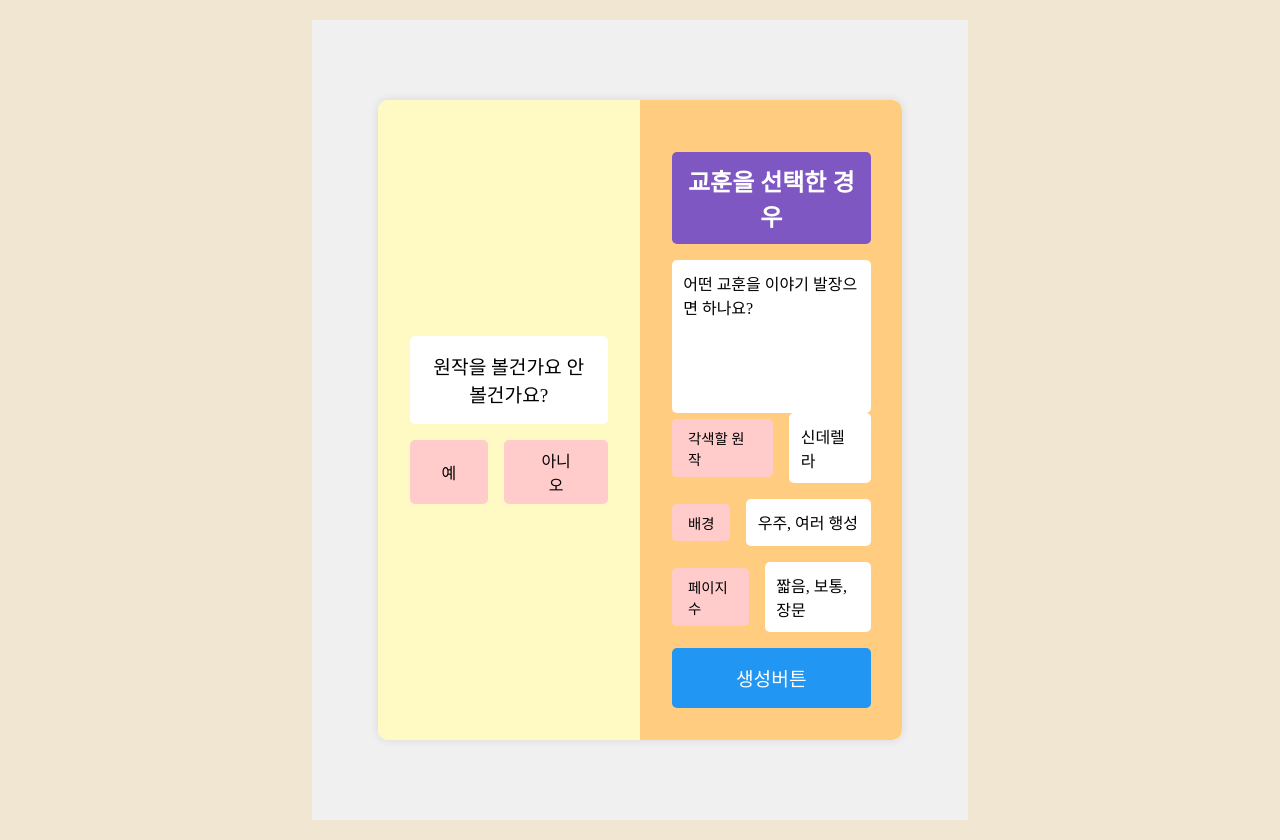
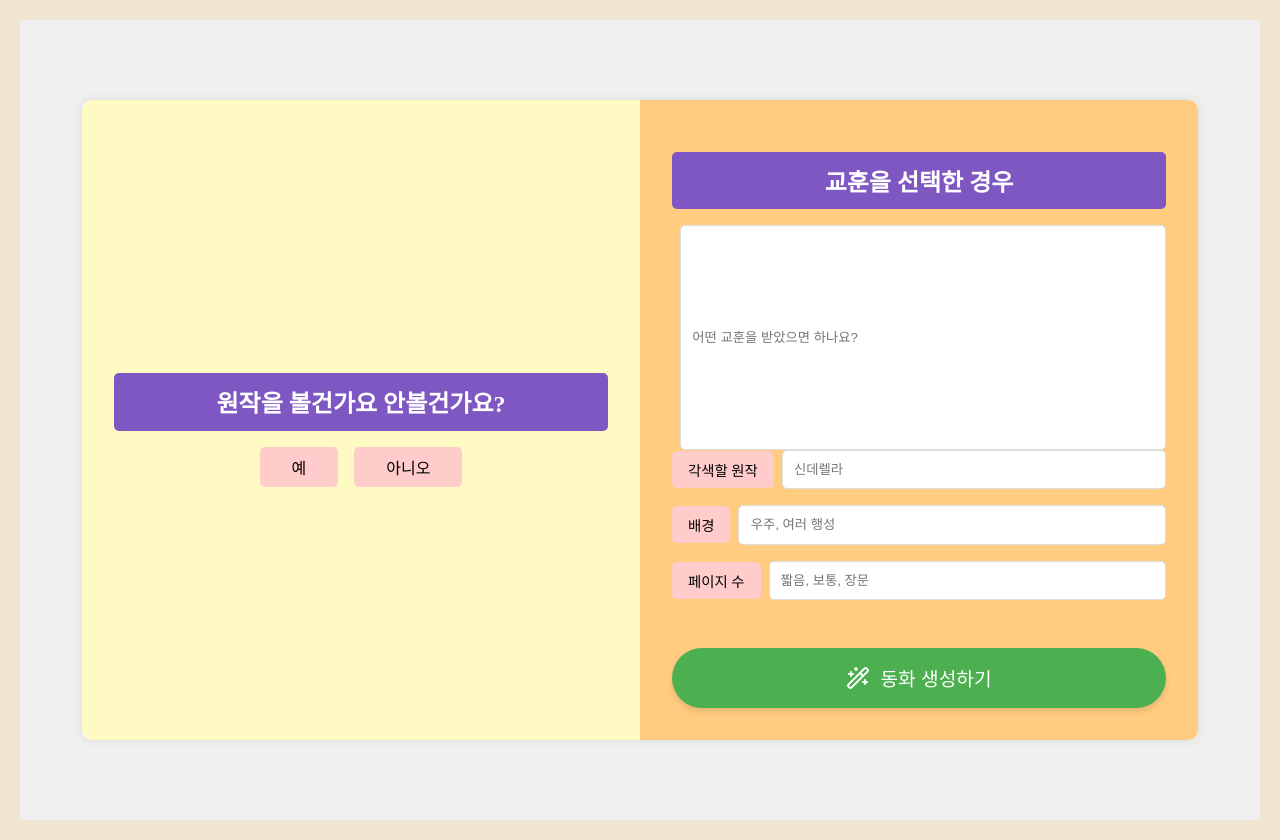
Before and after one commit to kakaotech-bootcamp-team21/hackathon-frontend, a React (Create React App) app: page / in a window 1280 px wide. Built offline with nearby package versions, Linux system fonts and the light colour scheme; a web font is replaced by a local one.

Commit message:
ci/cd 구현

```diff
--- a/src/Home.css
+++ b/src/Home.css
@@ -1,4 +1,5 @@
 .home-container {
+    width: 100%;
     display: flex;
     justify-content: center;
     align-items: center;
@@ -8,7 +9,7 @@
 
 .storybook-form {
     display: flex;
-    width: 80%;
+    width: 90%;
     height: 80%;
     background-color: #ffffff;
     border-radius: 10px;
@@ -66,8 +67,8 @@
     background-color: #ffcccb;
     padding: 0.5rem 1rem;
     border-radius: 5px;
-    margin-right: 1rem;
     font-size: 0.9rem;
+    white-space: nowrap;
 }
 
 .input-field {
@@ -75,6 +76,8 @@
     padding: 0.7rem;
     border-radius: 5px;
     flex-grow: 1;
+    margin-left: 0.5rem;
+    border: 1px solid #ddd;
 }
 
 .section-title {
@@ -87,17 +90,38 @@
 }
 
 .submit-button {
-    background-color: #2196f3;
+    background-color: #4CAF50;
     color: white;
-    padding: 1rem;
+    padding: 1rem 2rem;
     border: none;
-    border-radius: 5px;
+    border-radius: 50px;
     font-size: 1.2rem;
     cursor: pointer;
-    transition: background-color 0.3s;
-    margin-top: auto;
+    transition: all 0.3s ease;
+    display: flex;
+    align-items: center;
+    justify-content: center;
+    gap: 10px;
+    margin-top: 2rem;
+    box-shadow: 0 4px 6px rgba(0, 0, 0, 0.1);
 }
 
 .submit-button:hover {
-    background-color: #1976d2;
+    background-color: #45a049;
+    transform: translateY(-2px);
+    box-shadow: 0 6px 8px rgba(0, 0, 0, 0.15);
 }
+
+.submit-button:active {
+    transform: translateY(0);
+    box-shadow: 0 2px 4px rgba(0, 0, 0, 0.1);
+}
+
+/* 아이콘 스타일 */
+.submit-button svg {
+    transition: transform 0.3s ease;
+}
+
+.submit-button:hover svg {
+    transform: rotate(15deg);
+}
--- a/src/Home.js
+++ b/src/Home.js
@@ -1,5 +1,6 @@
 import React, { useState } from 'react';
 import { useNavigate } from 'react-router-dom';
+import { Wand2 } from 'lucide-react';
 import Loading from './Loading';
 import './Home.css';
 
@@ -21,7 +22,7 @@ const Home = () => {
             {isLoading && <Loading />}
             <form onSubmit={handleSubmit} className="storybook-form">
                 <div className="form-section left-section">
-                    <div className="question">원작을 볼건가요 안볼건가요?</div>
+                    <h2 className="section-title">원작을 볼건가요 안볼건가요?</h2>
                     <div className="buttons">
                         <button type="button" className="option-button">예</button>
                         <button type="button" className="option-button">아니오</button>
@@ -29,20 +30,23 @@ const Home = () => {
                 </div>
                 <div className="form-section right-section">
                     <h2 className="section-title">교훈을 선택한 경우</h2>
-                    <div className="input-field">어떤 교훈을 이야기 발장으면 하나요?</div>
+                    <input className="input-field" placeholder="어떤 교훈을 받았으면 하나요?" />
                     <div className="input-group">
                         <span className="category-label">각색할 원작</span>
-                        <div className="input-field">신데렐라</div>
+                        <input className="input-field" placeholder="신데렐라" />
                     </div>
                     <div className="input-group">
                         <span className="category-label">배경</span>
-                        <div className="input-field">우주, 여러 행성</div>
+                        <input className="input-field" placeholder="우주, 여러 행성" />
                     </div>
                     <div className="input-group">
                         <span className="category-label">페이지 수</span>
-                        <div className="input-field">짧음, 보통, 장문</div>
+                        <input className="input-field" placeholder="짧음, 보통, 장문" />
                     </div>
-                    <button type="submit" className="submit-button">생성버튼</button>
+                    <button type="submit" className="submit-button">
+                        <Wand2 size={24} />
+                        동화 생성하기
+                    </button>
                 </div>
             </form>
         </div>
```
